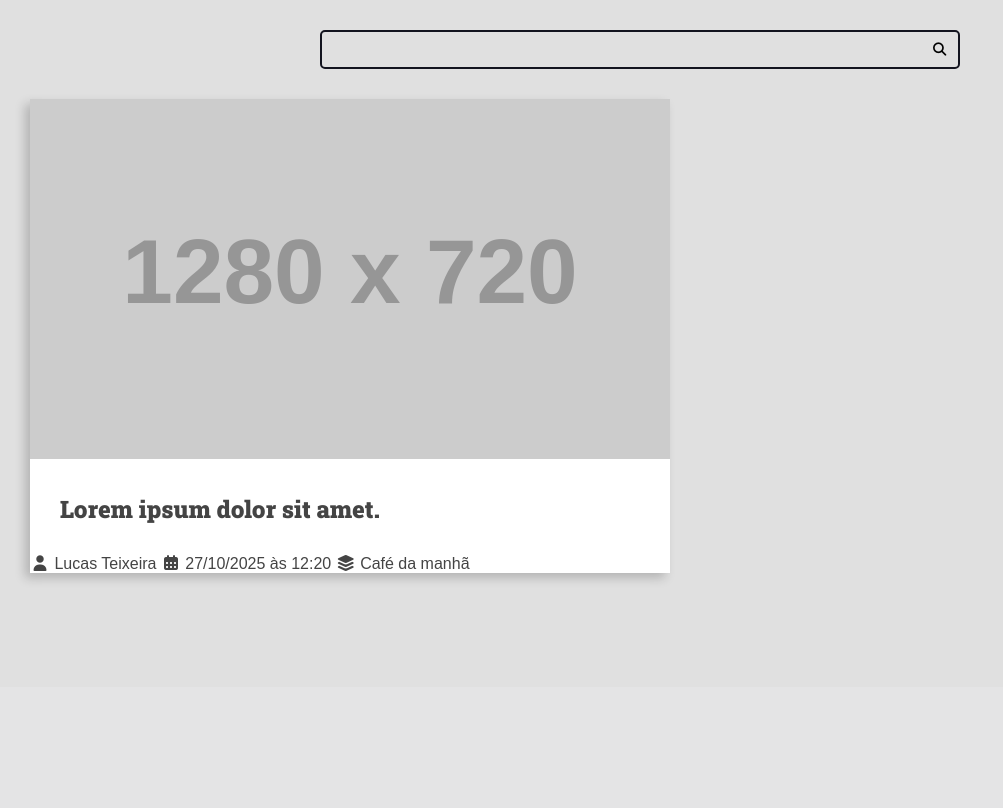
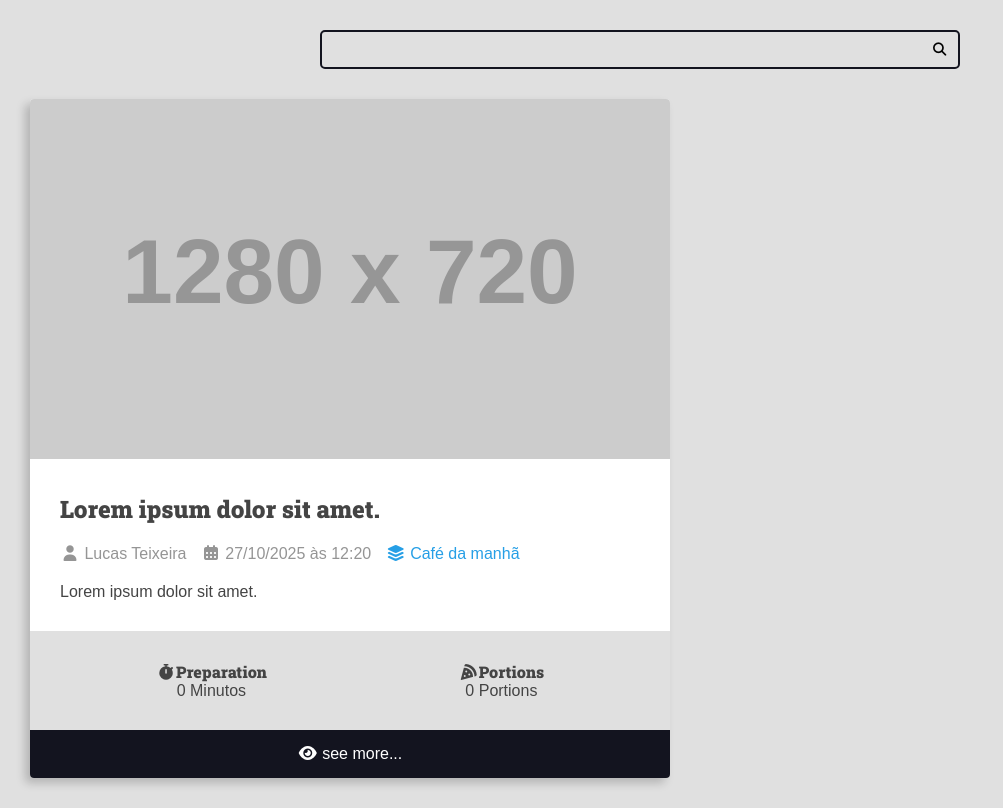
Before and after one commit to lucascode-teixeira/recipe_website, a Django app: page / in a window 1280 px wide. Shown: the part 113-921 px from the top of the page, without its empty margins (0-1003 px from the left). Before the commit the page ends 696 px from the top, so only its background shows below. Run offline with Django 5.2, Linux system fonts and the light colour scheme; grey boxes labelled with a size stand in for pictures from a placeholder-image service; some libraries are stand-ins or nearby versions.

Commit message:
Styling the recipe components and making adjustments to the layout.

```diff
--- a/recipes/templates/recipes/pages/index.html
+++ b/recipes/templates/recipes/pages/index.html
@@ -5,29 +5,7 @@
     {% include "recipes/partials/search.html" %}
     <main class="main-content-container">
         <div class="main-content main-content-list container">
-            <div class="recipe recipe-list-item">
-                <div class="recipe-cover">
-                    <img src="https://placehold.co/1280x720/269FE6/png" alt="temporary">
-                </div>
-                <div class="recipe-title-container">
-                    <h2 class="recipe-title">Lorem ipsum dolor sit amet.</h2>
-                </div>
-                <div class="recipe-author">
-                    <span class="recipe-author-item">
-                        <i class="fas fa-user"></i>
-                        Lucas Teixeira
-                    </span>
-                    <span class="recipe-author-item">
-                        <i class="fas fa-calendar-alt"></i>
-                            27/10/2025 às 12:20
-                    </span>
-                    <span class="recipe-author-item">
-                        <a href="/recipes/category/cafe-da-manha/"></a>
-                        <i class="fas fa-layer-group"></i>
-                        <span>Café da manhã</span>
-                    </span>
-                </div>
-            </div>
+            {% include "recipes/partials/recipe.html" %}
         </div>
     </main>
 </body>
--- a/recipes/templates/recipes/partials/head.html
+++ b/recipes/templates/recipes/partials/head.html
@@ -140,6 +140,8 @@
         .recipe {
             background: var(--color-white);
             box-shadow: -5px 5px 10px rgba(0, 0, 0, .2);
+            border-radius: 0.4rem;
+            overflow: hidden;
         }
         .recipe img {
             max-width: 100%;
@@ -156,6 +158,61 @@
         }
         .recipe-title-container {
             padding: var(--spacing-gutter-medium);
+            padding-bottom: 2rem;
+        }
+        .recipe-author {
+            padding: 0 var(--spacing-gutter-medium);
+        }
+        .recipe-content {
+            padding: var(--spacing-gutter-medium);
+            padding-top: 2rem;
+        }
+        .recipe-author-item {
+            color: var(--color-gray-4);
+            margin-right: 1rem;
+        }
+        .recipe-author a {
+            color: var(--color-primary);
+            transition: color 0.3s ease-in-out;
+            text-decoration: none;
+        }
+        .recipe-author a:hover,
+        .recipe-author a:focus,
+        .recipe-author a:focus-visible {
+            color: var(--color-primary-dark);
+        }
+        @media (prefers-reduced-motion: reduce) {
+            .recipe-author a {
+                transition: none;
+            }
+        }
+        .recipe-meta-container {
+            display: flex;
+            flex-flow: row wrap;
+            padding: var(--spacing-gutter-medium);
+            background: var(--color-gray-1);
+        }
+        .recipe-meta {
+            display: flex;
+            flex-flow: column nowrap;
+            flex-shrink: 1;
+            flex-grow: 1;
+            text-align: center;
+        }
+        .recipe-meta-title {
+            font-size: 1.6rem;
+        }
+        .recipe-footer a {
+            background: var(--color-primary-dark);
+            display: block;
+            color: var(--color-white);
+            text-decoration: none;
+            text-align: center;
+            padding: 1.5rem var(--spacing-gutter-medium);
+            transition: transform 0.3s ease-in-out, box-shadow 0.3s ease-in-out;
+        }
+        .recipe-footer a:hover {
+            filter: brightness(1.5);
         }
     </style>
 </head>
--- /dev/null
+++ b/recipes/templates/recipes/partials/recipe.html
@@ -0,0 +1,47 @@
+<div class="recipe recipe-list-item">
+    <div class="recipe-cover">
+        <img src="https://placehold.co/1280x720/269FE6/png" alt="temporary">
+    </div>
+    <div class="recipe-title-container">
+        <h2 class="recipe-title">Lorem ipsum dolor sit amet.</h2>
+    </div>
+    <div class="recipe-author">
+        <span class="recipe-author-item">
+            <i class="fas fa-user"></i>
+            Lucas Teixeira
+        </span>
+        <span class="recipe-author-item">
+            <i class="fas fa-calendar-alt"></i>
+                27/10/2025 às 12:20
+        </span>
+        <span class="recipe-author-item">
+            <a href="/recipes/category/cafe-da-manha/">
+            <i class="fa-solid fa-layer-group"></i>
+            <span>Café da manhã</span>
+            </a>
+        </span>
+    </div>
+    <div class="recipe-content">
+        <p>Lorem ipsum dolor sit amet.</p>
+    </div>
+    <div class="recipe-meta-container">
+        <div class="recipe-meta recipe-preparation">
+            <h3 class="recipe-meta-title"><i class="fas fa-stopwatch"></i>Preparation</h3>
+            <div class="recipe-meta-text">
+                0 Minutos
+            </div>
+        </div>
+        <div class="recipe-meta recipe-servings">
+            <h3 class="recipe-meta-title"><i class="fas fa-pizza-slice"></i>Portions</h3>
+            <div class="recipe-meta-text">
+                0 Portions
+            </div>
+        </div>
+    </div>
+    <footer class="recipe-footer">
+        <a class="recipe-read-more button button-dark button-full-width" href="/recipes/3/">
+            <i class="fas fa-eye"></i>
+            <span>see more...</span>
+        </a>
+    </footer>
+</div>
```
